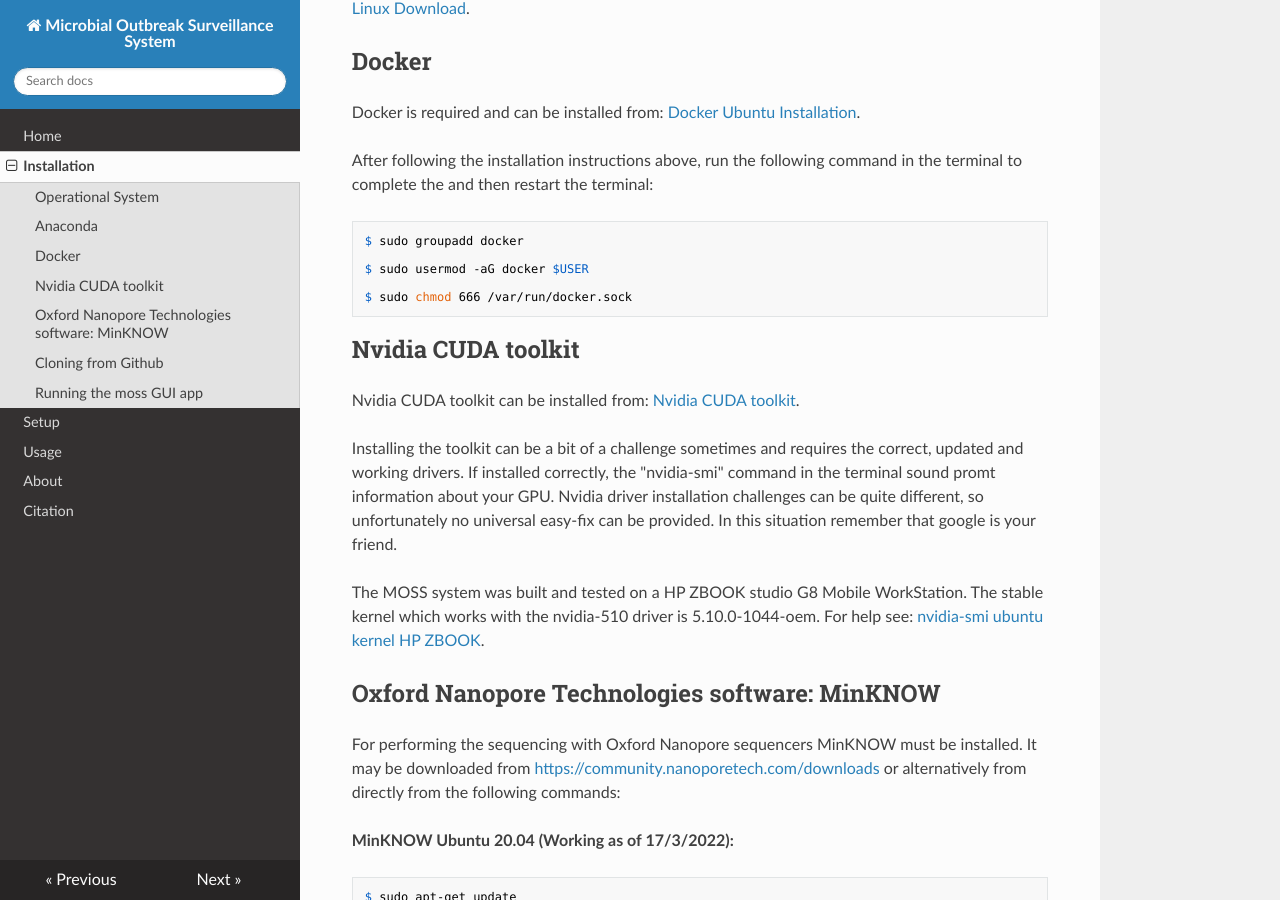
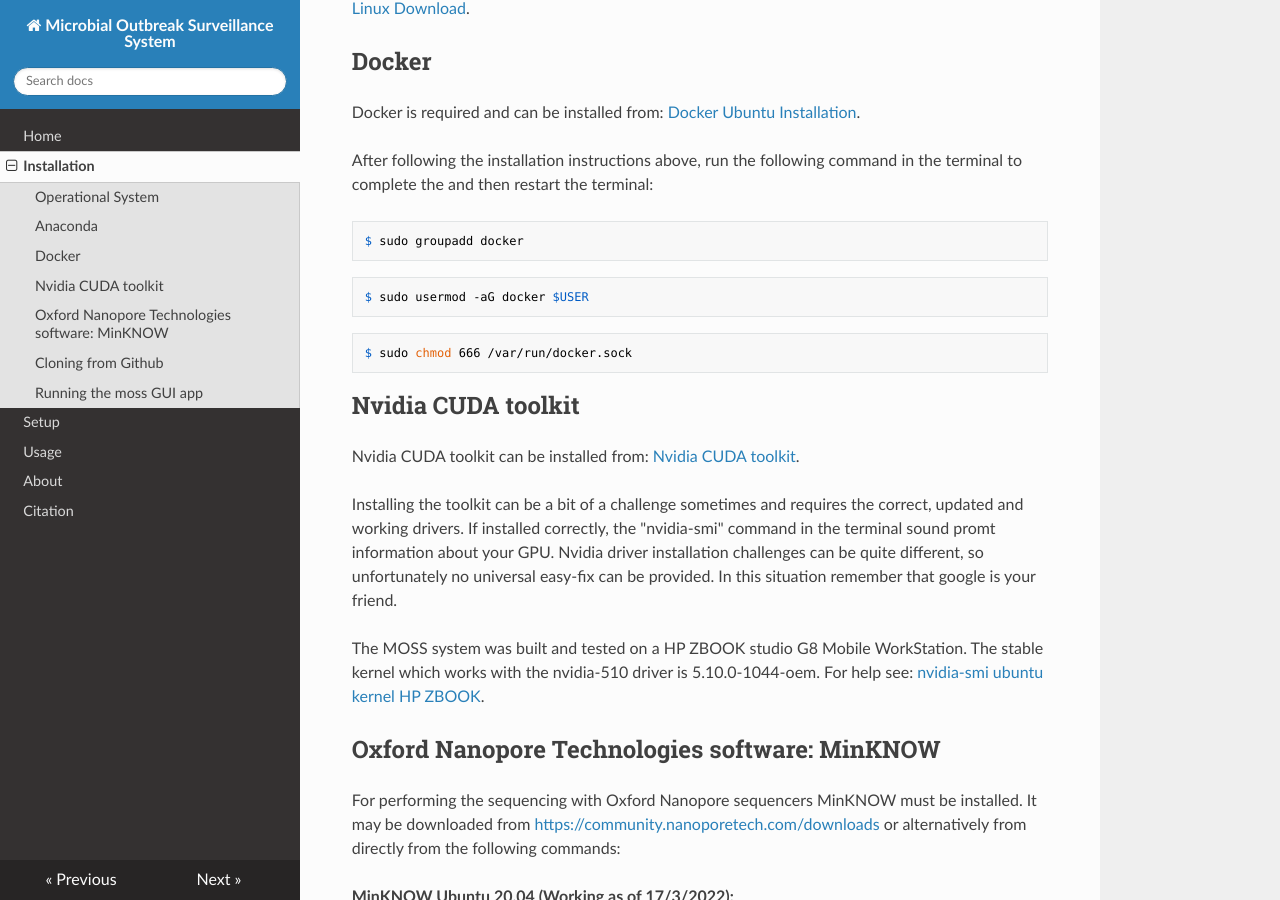
Before and after one commit to MBHallgren/moss_mkdocs, an MkDocs documentation site: the page built from docs/installation.md, in a window 1280 px wide and 900 px high, scrolled down 419 px. Built offline with MkDocs 1.6.1, drawn with Linux system fonts in a browser that asks for light colours; nearby versions of some CDN libraries.

Commit message:
mkdocs_5

````diff
--- a/docs/installation.md
+++ b/docs/installation.md
@@ -19,9 +19,11 @@
 
 ```console
 $ sudo groupadd docker
-
+```
+```console
 $ sudo usermod -aG docker $USER
-
+```
+```console
 $ sudo chmod 666 /var/run/docker.sock
 ```
 
@@ -47,12 +49,21 @@
 
 ```console
 $ sudo apt-get update
+```
+```console
 $ sudo apt-get install wget
+```
+```console
 $ wget -O- https://mirror.oxfordnanoportal.com/apt/ont-repo.pub | sudo apt-key add -
+```
+```console
 $ echo "deb http://mirror.oxfordnanoportal.com/apt focal-stable non-free" | sudo tee /etc/apt/sources.list.d/nanoporetech.sources.list
+```
+```console
 $ sudo apt-get update
+```
+```console
 $ sudo apt-get install minion-nc
-
 ```
 
 GUPPY GPU
````
